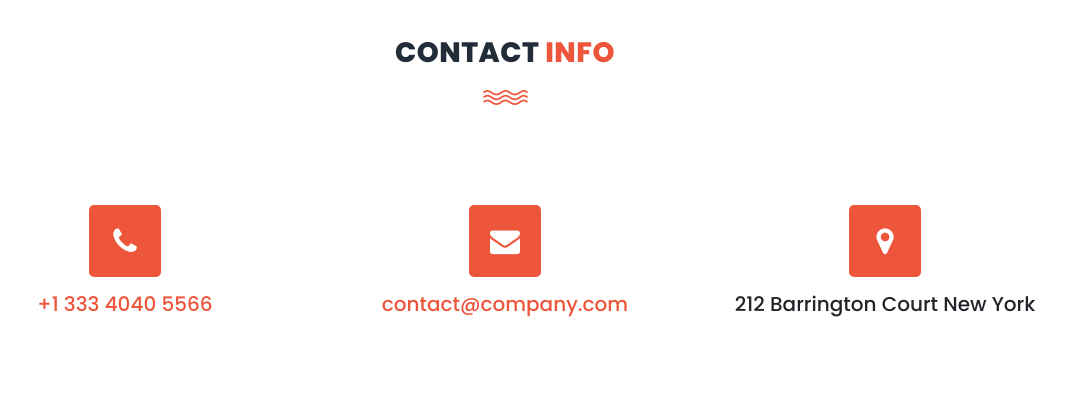
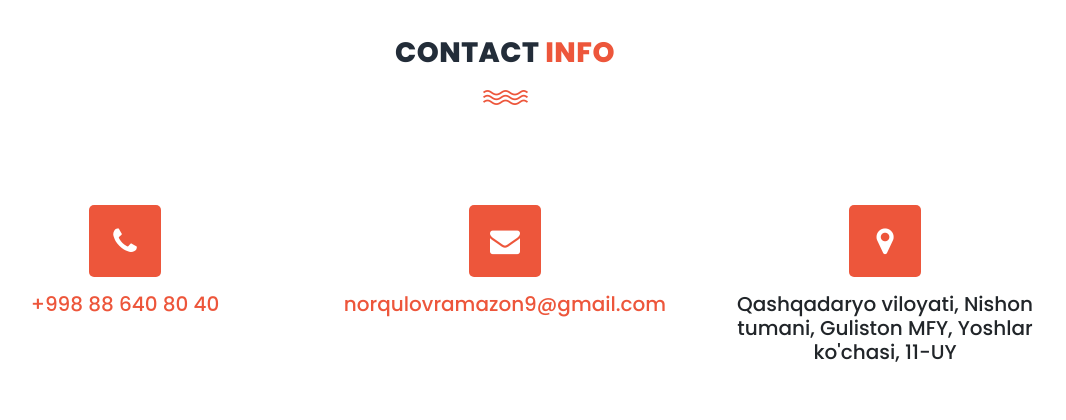
Before and after one commit to norkulov1227/SMICHKUKWS, a Django app: page /contact/ in a window 1280 px wide. Shown: the part 500-920 px from the top of the page, without its empty margins (135-1201 px from the left). Run offline with Django 5.2, Linux system fonts and the light colour scheme; some libraries are stand-ins or nearby versions.

Commit message:
xatolik tuzatildi

```diff
--- a/templates/contact.html
+++ b/templates/contact.html
@@ -61,7 +61,7 @@
                       <i class="fa fa-phone"></i>
                   </div>
 
-                  <h5><a href="#">+1 333 4040 5566</a></h5>
+                  <h5><a href="#">+998 88 640 80 40</a></h5>
 
                   <br>
               </div>
@@ -71,7 +71,7 @@
                       <i class="fa fa-envelope"></i>
                   </div>
 
-                  <h5><a href="#">contact@company.com</a></h5>
+                  <h5><a href="#">norqulovramazon9@gmail.com</a></h5>
 
                   <br>
               </div>
@@ -81,7 +81,7 @@
                       <i class="fa fa-map-marker"></i>
                   </div>
 
-                  <h5>212 Barrington Court New York</h5>
+                  <h5>Qashqadaryo viloyati, Nishon tumani, Guliston MFY, Yoshlar ko'chasi, 11-UY</h5>
 
                   <br>
               </div>
```
Also changed, not shown: home/forms.py (+0 -11 lines).
